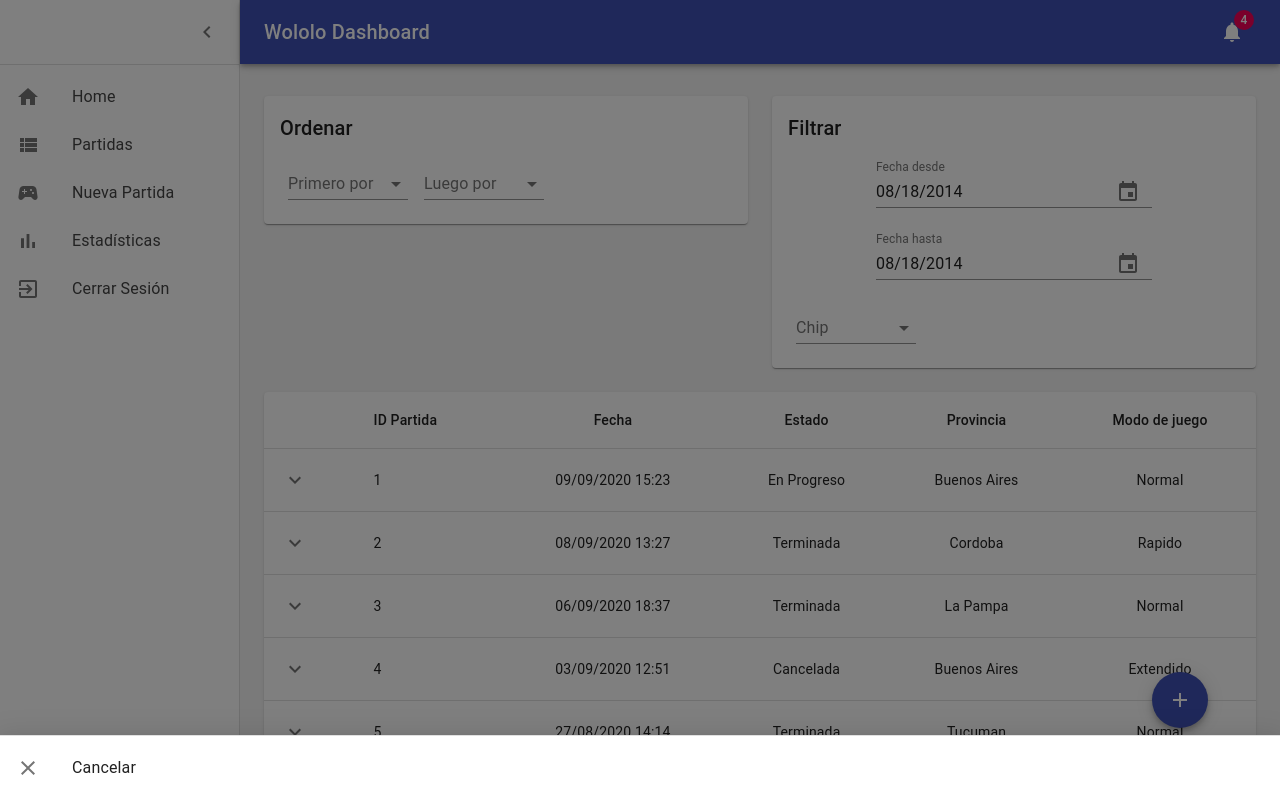
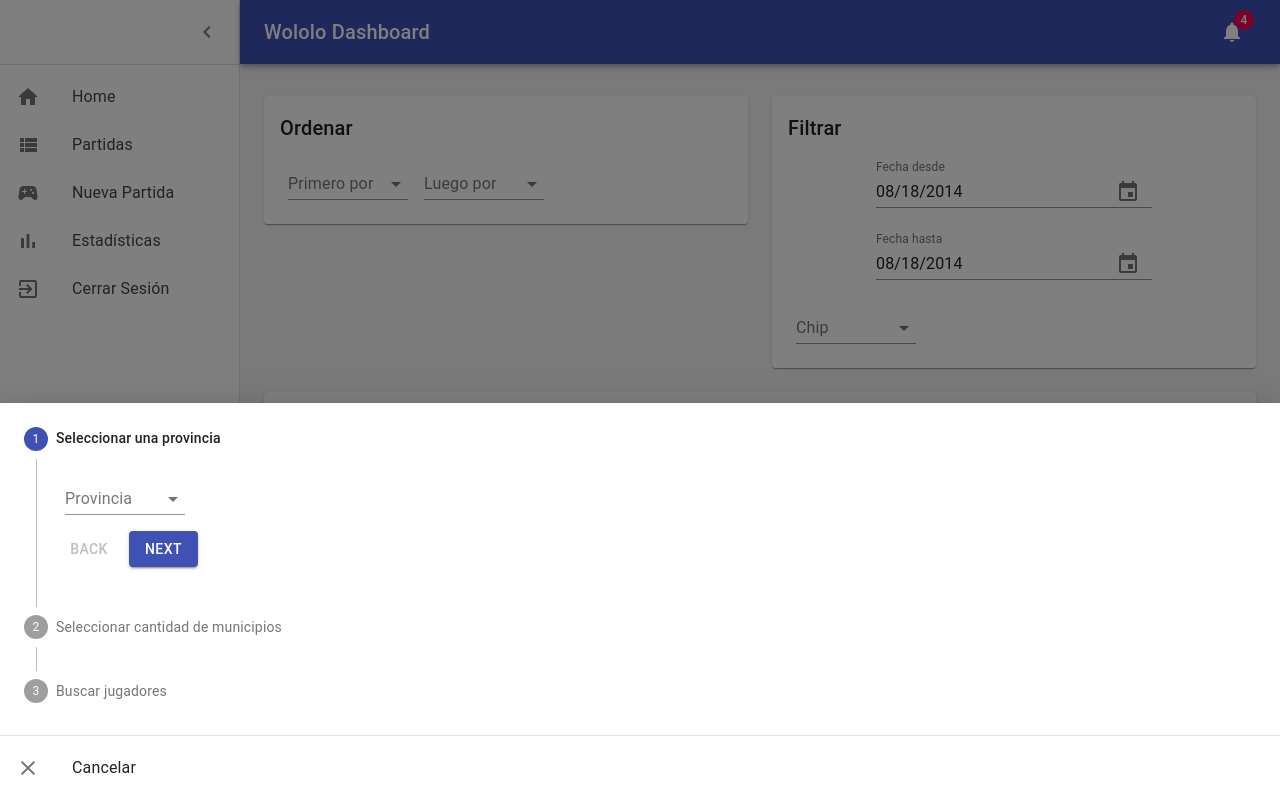
Before and after one commit to DNicolas098/tacs-frontend, a React (Create React App) app: page /app/partidas in a window 1280 px wide. Both pictures are taken after a click on the button 1180 px from the left and 700 px from the top of the page. Built offline with nearby package versions, Linux system fonts and the light colour scheme.

Commit message:
Add stepper to NuevaPartida drawer

```diff
--- a/src/components/Partidas/NuevaPartida.tsx
+++ b/src/components/Partidas/NuevaPartidaDrawer.tsx
@@ -8,6 +8,7 @@ import { makeStyles } from "@material-ui/core/styles";
 import CloseIcon from "@material-ui/icons/Close";
 import clsx from "clsx";
 import React from "react";
+import NuevaPartidaStepper from "./NuevaPartidaStepper";
 
 const useStyles = makeStyles({
   list: {
@@ -25,7 +26,7 @@ interface Props {
   ) => (event: React.KeyboardEvent | React.MouseEvent) => void;
 }
 
-export default function NuevaPartida({ open, toggleDrawer }: Props) {
+export default function NuevaPartidaDrawer({ open, toggleDrawer }: Props) {
   const classes = useStyles();
 
   return (
@@ -33,12 +34,12 @@ export default function NuevaPartida({ open, toggleDrawer }: Props) {
       <div
         className={clsx(classes.list, [classes.fullList])}
         role="presentation"
-        onClick={toggleDrawer(false)}
         onKeyDown={toggleDrawer(false)}
       >
+        <NuevaPartidaStepper></NuevaPartidaStepper>
         <Divider />
         <List>
-          <ListItem button key={"Cancelar"}>
+          <ListItem button key={"Cancelar"} onClick={toggleDrawer(false)}>
             <ListItemIcon>
               <CloseIcon />
             </ListItemIcon>
--- a/src/components/Partidas/NuevaPartidaFabButton.tsx
+++ b/src/components/Partidas/NuevaPartidaFabButton.tsx
@@ -2,7 +2,7 @@ import Fab from "@material-ui/core/Fab";
 import { createStyles, makeStyles, Theme } from "@material-ui/core/styles";
 import AddIcon from "@material-ui/icons/Add";
 import React from "react";
-import NuevaPartida from "./NuevaPartida";
+import NuevaPartidaDrawer from "./NuevaPartidaDrawer";
 
 const useStyles = makeStyles((theme: Theme) =>
   createStyles({
@@ -50,10 +50,10 @@ export default function NuevaPartidaFabButton() {
       >
         <AddIcon />
       </Fab>
-      <NuevaPartida
+      <NuevaPartidaDrawer
         open={state.drawerOpen}
         toggleDrawer={toggleDrawer}
-      ></NuevaPartida>
+      ></NuevaPartidaDrawer>
     </div>
   );
 }
--- /dev/null
+++ b/src/components/Partidas/NuevaPartidaStepper.tsx
@@ -0,0 +1,193 @@
+import Button from "@material-ui/core/Button";
+import FormControl from "@material-ui/core/FormControl";
+import Grid from "@material-ui/core/Grid";
+import Input from "@material-ui/core/Input";
+import InputLabel from "@material-ui/core/InputLabel";
+import MenuItem from "@material-ui/core/MenuItem";
+import Select from "@material-ui/core/Select";
+import Slider from "@material-ui/core/Slider";
+import Step from "@material-ui/core/Step";
+import StepContent from "@material-ui/core/StepContent";
+import StepLabel from "@material-ui/core/StepLabel";
+import Stepper from "@material-ui/core/Stepper";
+import { createStyles, makeStyles, Theme } from "@material-ui/core/styles";
+import Typography from "@material-ui/core/Typography";
+import VolumeUp from "@material-ui/icons/VolumeUp";
+import { default as React } from "react";
+
+const useStyles = makeStyles((theme: Theme) =>
+  createStyles({
+    root: {
+      width: "100%",
+    },
+    button: {
+      marginTop: theme.spacing(1),
+      marginRight: theme.spacing(1),
+    },
+    actionsContainer: {
+      marginBottom: theme.spacing(2),
+    },
+    resetContainer: {
+      padding: theme.spacing(3),
+    },
+    formControl: {
+      margin: theme.spacing(1),
+      minWidth: 120,
+    },
+    rootSlider: {
+      width: 250,
+    },
+    input: {
+      width: 42,
+    },
+  })
+);
+
+function getSteps() {
+  return [
+    "Seleccionar una provincia",
+    "Seleccionar cantidad de municipios",
+    "Buscar jugadores",
+  ];
+}
+
+export default function NuevaPartidaStepper() {
+  const classes = useStyles();
+  const steps = getSteps();
+  const [activeStep, setActiveStep] = React.useState(0);
+  const [provincia, setProvincia] = React.useState("");
+  const [cantidadDeMunicipios, setCantidadDeMunicipios] = React.useState<
+    number | string | Array<number | string>
+  >(30);
+
+  const handleNext = () => {
+    setActiveStep((prevActiveStep) => prevActiveStep + 1);
+  };
+
+  const handleBack = () => {
+    setActiveStep((prevActiveStep) => prevActiveStep - 1);
+  };
+
+  const handleProvincia = (event: React.ChangeEvent<{ value: unknown }>) => {
+    setProvincia(event.target.value as string);
+  };
+
+  const handleSliderChange = (event: any, newValue: number | number[]) => {
+    setCantidadDeMunicipios(newValue);
+  };
+
+  const handleInputChange = (event: React.ChangeEvent<HTMLInputElement>) => {
+    setCantidadDeMunicipios(
+      event.target.value === "" ? "" : Number(event.target.value)
+    );
+  };
+
+  const handleBlur = () => {
+    if (cantidadDeMunicipios < 0) {
+      setCantidadDeMunicipios(0);
+    } else if (cantidadDeMunicipios > 100) {
+      setCantidadDeMunicipios(100);
+    }
+  };
+
+  const getStepContent = (step: number) => {
+    switch (step) {
+      case 0:
+        return (
+          <FormControl className={classes.formControl}>
+            <InputLabel id="provincia-label">Provincia</InputLabel>
+            <Select
+              labelId="provincia-label"
+              id="provincia"
+              value={provincia}
+              onChange={handleProvincia}
+            >
+              <MenuItem value={10}>Buenos Aires</MenuItem>
+              <MenuItem value={20}>Santa Fe</MenuItem>
+              <MenuItem value={30}>La Pampa</MenuItem>
+              <MenuItem value={40}>Cordoba</MenuItem>
+              <MenuItem value={50}>Entre Rios</MenuItem>
+              <MenuItem value={60}>Rio Negro</MenuItem>
+            </Select>
+          </FormControl>
+        );
+      case 1:
+        return (
+          <div className={classes.rootSlider}>
+            <Typography id="input-slider" gutterBottom>
+              Cantidad de municipios
+            </Typography>
+            <Grid container spacing={2} alignItems="center">
+              <Grid item xs>
+                <Slider
+                  value={
+                    typeof cantidadDeMunicipios === "number"
+                      ? cantidadDeMunicipios
+                      : 0
+                  }
+                  onChange={handleSliderChange}
+                  aria-labelledby="input-slider"
+                  min={12}
+                  max={50}
+                />
+              </Grid>
+              <Grid item>
+                <Input
+                  className={classes.input}
+                  value={cantidadDeMunicipios}
+                  margin="dense"
+                  onChange={handleInputChange}
+                  onBlur={handleBlur}
+                  inputProps={{
+                    step: 1,
+                    min: 12,
+                    max: 50,
+                    type: "number",
+                    "aria-labelledby": "input-slider",
+                  }}
+                />
+              </Grid>
+            </Grid>
+          </div>
+        );
+      case 2:
+        return "Buscando jugadores...";
+      default:
+        return "Unknown step";
+    }
+  };
+
+  return (
+    <div className={classes.root}>
+      <Stepper activeStep={activeStep} orientation="vertical">
+        {steps.map((label, index) => (
+          <Step key={label}>
+            <StepLabel>{label}</StepLabel>
+            <StepContent>
+              <Typography>{getStepContent(index)}</Typography>
+              <div className={classes.actionsContainer}>
+                <div>
+                  <Button
+                    disabled={activeStep === 0}
+                    onClick={handleBack}
+                    className={classes.button}
+                  >
+                    Back
+                  </Button>
+                  <Button
+                    variant="contained"
+                    color="primary"
+                    onClick={handleNext}
+                    className={classes.button}
+                  >
+                    {activeStep === steps.length - 1 ? "Finish" : "Next"}
+                  </Button>
+                </div>
+              </div>
+            </StepContent>
+          </Step>
+        ))}
+      </Stepper>
+    </div>
+  );
+}
```
